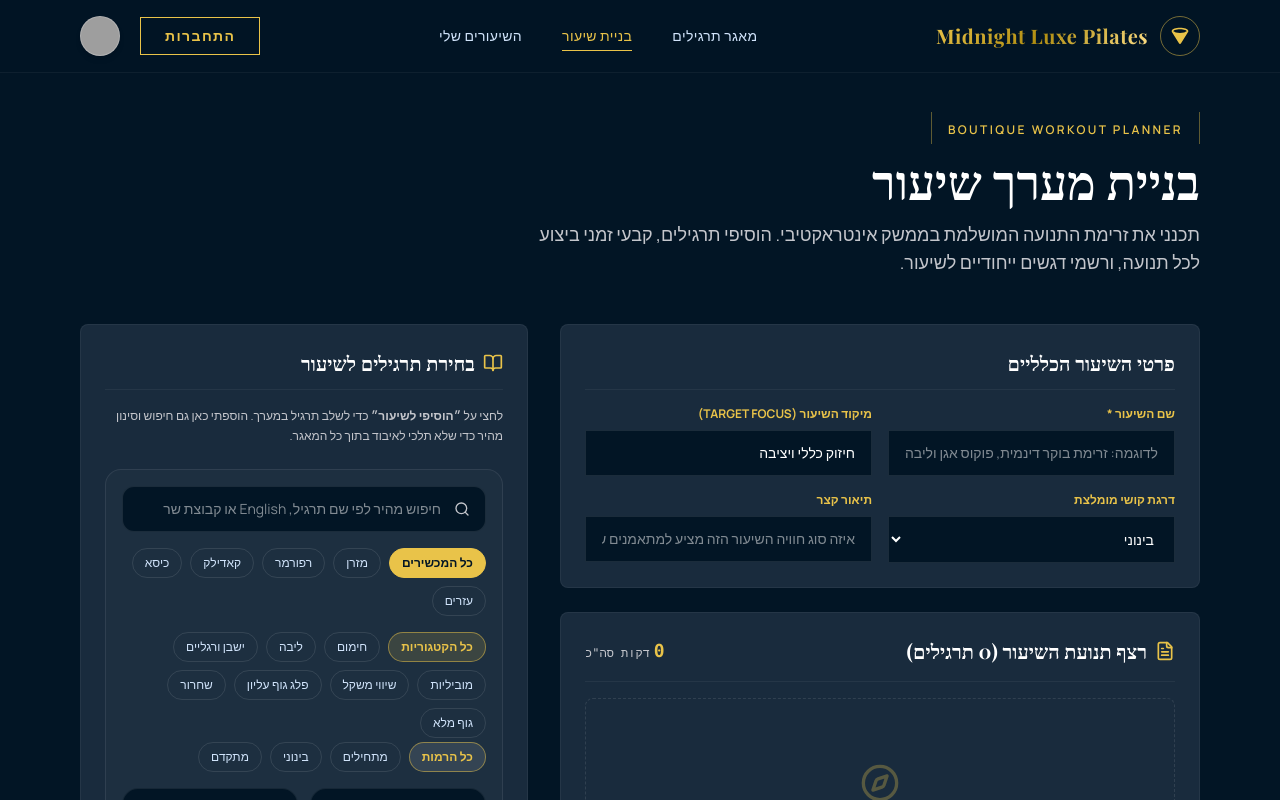
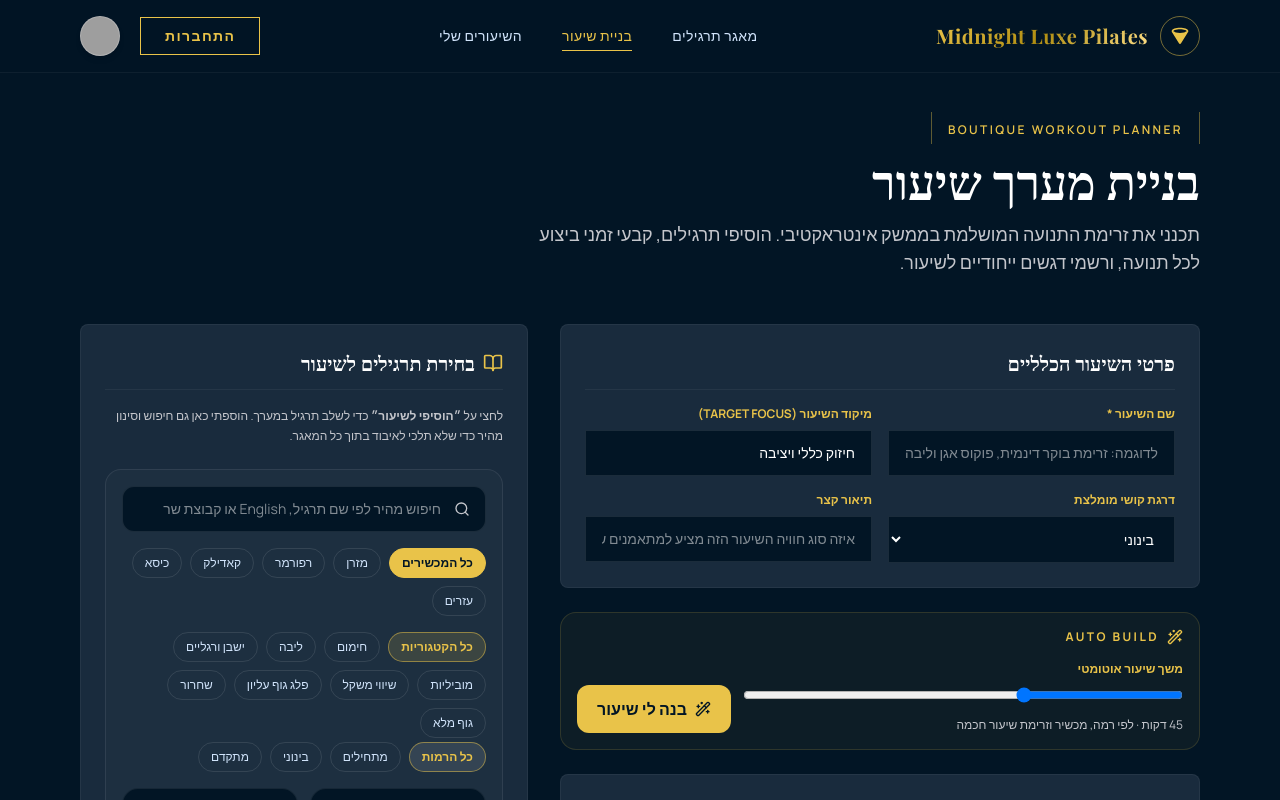
Before and after one commit to erez1980/midnight-luxe-pilates, a React (Vite) app: page / in a window 1280 px wide. Both pictures are taken after a click on the button "בניית שיעור". Shown: the top 800 px of the page. Built offline with nearby package versions, Linux system fonts and the light colour scheme; grey boxes are pictures that could not be loaded; a web font is replaced by a local one.

Commit message:
Add auto-build, local drafts, and export tools

```diff
--- a/src/components/LessonBuilder.tsx
+++ b/src/components/LessonBuilder.tsx
@@ -1,8 +1,9 @@
-import React, { useMemo, useState } from 'react';
-import { Search, Trash2, ArrowUp, ArrowDown, Save, FileText, Compass, Sparkles, BookOpen, X } from 'lucide-react';
+import React, { useEffect, useMemo, useState } from 'react';
+import { Search, Trash2, ArrowUp, ArrowDown, Save, FileText, Compass, Sparkles, BookOpen, X, Wand2, Printer, MessageCircle } from 'lucide-react';
 import { Exercise, Lesson, LessonExercise } from '../types';
 import ExerciseLibrary from './ExerciseLibrary';
 import { INITIAL_EXERCISES } from '../data';
+import { lessonToWhatsappText, openLessonPrint } from '../utils/lessonExport';
 import { motion, AnimatePresence } from 'motion/react';
 
 interface LessonBuilderProps {
@@ -23,6 +24,8 @@ export default function LessonBuilder({ onSaveLesson, existingLessonToEdit = nul
   const [builderApparatus, setBuilderApparatus] = useState<string>('all');
   const [builderDifficulty, setBuilderDifficulty] = useState<string>('all');
   const [builderCategory, setBuilderCategory] = useState<string>('all');
+  const [autoBuildDuration, setAutoBuildDuration] = useState<number>(45);
+  const [copiedWhatsapp, setCopiedWhatsapp] = useState(false);
 
   const levelLabels = {
     beginner: 'מתחילים',
@@ -95,6 +98,86 @@ export default function LessonBuilder({ onSaveLesson, existingLessonToEdit = nul
     setExercises(newExercises);
   };
 
+  useEffect(() => {
+    const draftKey = existingLessonToEdit ? `pilates_lesson_draft_${existingLessonToEdit.id}` : 'pilates_lesson_builder_draft';
+    const draft = { lessonName, description, level, targetFocus, exercises, autoBuildDuration };
+    localStorage.setItem(draftKey, JSON.stringify(draft));
+  }, [lessonName, description, level, targetFocus, exercises, autoBuildDuration, existingLessonToEdit]);
+
+  const buildCurrentLessonPayload = (): Lesson => ({
+    id: existingLessonToEdit?.id || `custom_lesson_${Date.now()}`,
+    name: lessonName || 'שיעור ללא שם',
+    description: description || 'אין תיאור לשיעור זה.',
+    level,
+    levelLabel: levelLabels[level],
+    targetFocus,
+    exercises,
+    totalDuration: exercises.reduce((acc, curr) => acc + curr.customDuration, 0),
+    createdAt: new Date().toISOString().split('T')[0],
+    isCustom: true
+  });
+
+  const autoBuildLesson = () => {
+    const acceptedLevels = level === 'mixed' ? ['beginner', 'intermediate'] : [level];
+    const preferredApparatus = builderApparatus === 'all' ? null : builderApparatus;
+    const blocks = [
+      ['warmup', Math.max(5, Math.round(autoBuildDuration * 0.16))],
+      ['mobility', Math.max(4, Math.round(autoBuildDuration * 0.14))],
+      ['core', Math.max(10, Math.round(autoBuildDuration * 0.24))],
+      ['glutes', Math.max(8, Math.round(autoBuildDuration * 0.2))],
+      ['balance', Math.max(6, Math.round(autoBuildDuration * 0.14))],
+      ['cooldown', Math.max(4, Math.round(autoBuildDuration * 0.12))]
+    ] as const;
+
+    const used = new Set<string>();
+    const generated: LessonExercise[] = [];
+
+    blocks.forEach(([category, targetMinutes]) => {
+      let remaining = targetMinutes;
+      const pool = INITIAL_EXERCISES.filter((exercise) => {
+        const matchesCategory = exercise.category === category;
+        const matchesLevel = level === 'mixed' || acceptedLevels.includes(exercise.difficulty);
+        const matchesApparatus = !preferredApparatus || exercise.apparatus === preferredApparatus;
+        return matchesCategory && matchesLevel && matchesApparatus && !used.has(exercise.id);
+      });
+
+      for (const exercise of pool) {
+        if (remaining <= 0) break;
+        used.add(exercise.id);
+        const customDuration = Math.min(Math.max(2, exercise.durationMinutes), remaining);
+        generated.push({
+          exercise,
+          customDuration,
+          notes: category === 'cooldown' ? 'לסיים עם נשימה, הארכה והורדת עומס' : ''
+        });
+        remaining -= customDuration;
+      }
+    });
+
+    if (generated.length) {
+      setExercises(generated);
+      if (!lessonName.trim()) setLessonName(`שיעור אוטומטי ${autoBuildDuration} דקות`);
+      if (!description.trim()) setDescription('שיעור שנבנה אוטומטית לפי זמן, רמה, מכשיר וזרימת שיעור מומלצת.');
+    }
+  };
+
+  const handlePrintLesson = () => {
+    if (exercises.length === 0) return;
+    openLessonPrint(buildCurrentLessonPayload());
+  };
+
+  const handleCopyWhatsapp = async () => {
+    if (exercises.length === 0) return;
+    const text = lessonToWhatsappText(buildCurrentLessonPayload());
+    try {
+      await navigator.clipboard.writeText(text);
+      setCopiedWhatsapp(true);
+      setTimeout(() => setCopiedWhatsapp(false), 2500);
+    } catch {
+      window.prompt('העתיקי את התוכן ל-WhatsApp:', text);
+    }
+  };
+
   // Save full lesson
   const handleSave = (e: React.FormEvent) => {
     e.preventDefault();
@@ -114,19 +197,9 @@ export default function LessonBuilder({ onSaveLesson, existingLessonToEdit = nul
 
     setErrors([]);
 
-    const totalDuration = exercises.reduce((acc, curr) => acc + curr.customDuration, 0);
-
     const savedLesson: Lesson = {
-      id: existingLessonToEdit?.id || `custom_lesson_${Date.now()}`,
+      ...buildCurrentLessonPayload(),
       name: lessonName,
-      description: description || 'אין תיאור לשיעור זה.',
-      level,
-      levelLabel: levelLabels[level],
-      targetFocus,
-      exercises,
-      totalDuration,
-      createdAt: new Date().toISOString().split('T')[0],
-      isCustom: true
     };
 
     onSaveLesson(savedLesson);
@@ -283,6 +356,36 @@ export default function LessonBuilder({ onSaveLesson, existingLessonToEdit = nul
             </div>
           </div>
 
+          <div className="rounded-2xl border border-secondary/15 bg-secondary/5 p-4 space-y-4">
+            <div className="flex items-center gap-2 text-secondary">
+              <Wand2 className="w-4 h-4" />
+              <div className="text-xs font-bold uppercase tracking-[0.2em]">Auto Build</div>
+            </div>
+            <div className="grid grid-cols-1 md:grid-cols-[1fr_auto] gap-3 items-end">
+              <div>
+                <label className="block text-xs font-bold text-secondary uppercase mb-2">משך שיעור אוטומטי</label>
+                <input
+                  type="range"
+                  min={20}
+                  max={90}
+                  step={5}
+                  value={autoBuildDuration}
+                  onChange={(e) => setAutoBuildDuration(Number(e.target.value))}
+                  className="w-full"
+                />
+                <div className="text-xs text-on-surface-variant mt-2">{autoBuildDuration} דקות · לפי רמה, מכשיר וזרימת שיעור חכמה</div>
+              </div>
+              <button
+                type="button"
+                onClick={autoBuildLesson}
+                className="px-5 py-3 rounded-xl bg-secondary text-background font-bold hover:bg-white transition-colors inline-flex items-center justify-center gap-2"
+              >
+                <Wand2 className="w-4 h-4" />
+                בנה לי שיעור
+              </button>
+            </div>
+          </div>
+
           {/* Active Flow (Selected Exercises) */}
           <div className="bg-surface-container-high border border-white/5 p-6 rounded-lg">
             <div className="flex justify-between items-center border-b border-white/5 pb-4 mb-4">
@@ -420,7 +523,27 @@ export default function LessonBuilder({ onSaveLesson, existingLessonToEdit = nul
           </div>
 
           {/* Action buttons */}
-          <div className="flex justify-between items-center pt-4">
+          <div className="flex flex-wrap justify-between items-center gap-3 pt-4">
+            <div className="flex flex-wrap gap-3">
+              <button
+                type="button"
+                onClick={handlePrintLesson}
+                disabled={exercises.length === 0}
+                className="px-4 py-3 rounded-xl border border-white/10 text-white hover:border-secondary/40 disabled:opacity-40 disabled:cursor-not-allowed transition-all inline-flex items-center gap-2"
+              >
+                <Printer className="w-4 h-4" />
+                ייצוא PDF / הדפסה
+              </button>
+              <button
+                type="button"
+                onClick={handleCopyWhatsapp}
+                disabled={exercises.length === 0}
+                className="px-4 py-3 rounded-xl border border-white/10 text-white hover:border-secondary/40 disabled:opacity-40 disabled:cursor-not-allowed transition-all inline-flex items-center gap-2"
+              >
+                <MessageCircle className="w-4 h-4" />
+                {copiedWhatsapp ? 'הועתק ל-WhatsApp' : 'WhatsApp-ready'}
+              </button>
+            </div>
             <button
               type="submit"
               className="px-8 py-4 bg-secondary text-background font-bold tracking-widest uppercase hover:bg-white transition-all flex items-center gap-2 shadow-2xl"
--- /dev/null
+++ b/src/utils/lessonExport.ts
@@ -0,0 +1,74 @@
+import { Lesson } from '../types';
+
+export function lessonToWhatsappText(lesson: Lesson) {
+  const lines = [
+    `*${lesson.name}*`,
+    `רמה: ${lesson.levelLabel}`,
+    `פוקוס: ${lesson.targetFocus}`,
+    `משך כולל: ${lesson.totalDuration} דקות`,
+    lesson.description ? `תיאור: ${lesson.description}` : '',
+    '',
+    '*מבנה השיעור:*',
+    ...lesson.exercises.map((item, index) => {
+      const extra = item.notes ? ` | דגש: ${item.notes}` : '';
+      return `${index + 1}. ${item.exercise.name} - ${item.customDuration} דק׳${extra}`;
+    })
+  ].filter(Boolean);
+
+  return lines.join('\n');
+}
+
+export function openLessonPrint(lesson: Lesson) {
+  const printWindow = window.open('', '_blank', 'noopener,noreferrer,width=900,height=1200');
+  if (!printWindow) return false;
+
+  const content = `
+    <!doctype html>
+    <html lang="he" dir="rtl">
+      <head>
+        <meta charset="UTF-8" />
+        <title>${lesson.name}</title>
+        <style>
+          body { font-family: Arial, sans-serif; background: #fff; color: #111; padding: 32px; line-height: 1.6; }
+          h1 { margin: 0 0 8px; font-size: 28px; }
+          .meta { margin-bottom: 24px; color: #444; }
+          .card { border: 1px solid #ddd; border-radius: 14px; padding: 16px; margin-bottom: 12px; }
+          .index { display:inline-block; width: 28px; height: 28px; border-radius: 999px; background: #111; color: #fff; text-align:center; line-height: 28px; margin-left: 8px; }
+          .tags span { display:inline-block; padding: 4px 10px; margin: 0 0 6px 6px; background:#f3f3f3; border-radius:999px; font-size:12px; }
+          .notes { margin-top: 8px; color: #333; }
+          @media print { body { padding: 12px; } }
+        </style>
+      </head>
+      <body>
+        <h1>${lesson.name}</h1>
+        <div class="meta">
+          <div><strong>רמה:</strong> ${lesson.levelLabel}</div>
+          <div><strong>פוקוס:</strong> ${lesson.targetFocus}</div>
+          <div><strong>משך:</strong> ${lesson.totalDuration} דקות</div>
+          <div><strong>תיאור:</strong> ${lesson.description}</div>
+        </div>
+        ${lesson.exercises.map((item, index) => `
+          <div class="card">
+            <div><span class="index">${index + 1}</span><strong>${item.exercise.name}</strong> <span style="color:#666">(${item.exercise.englishName})</span></div>
+            <div class="tags">
+              <span>${item.exercise.apparatusLabel}</span>
+              <span>${item.exercise.difficultyLabel}</span>
+              ${item.exercise.categoryLabel ? `<span>${item.exercise.categoryLabel}</span>` : ''}
+              <span>${item.customDuration} דקות</span>
+            </div>
+            <div>${item.exercise.benefits}</div>
+            ${item.notes ? `<div class="notes"><strong>דגש:</strong> ${item.notes}</div>` : ''}
+          </div>
+        `).join('')}
+        <script>
+          window.onload = () => { window.print(); };
+        </script>
+      </body>
+    </html>
+  `;
+
+  printWindow.document.open();
+  printWindow.document.write(content);
+  printWindow.document.close();
+  return true;
+}
```
